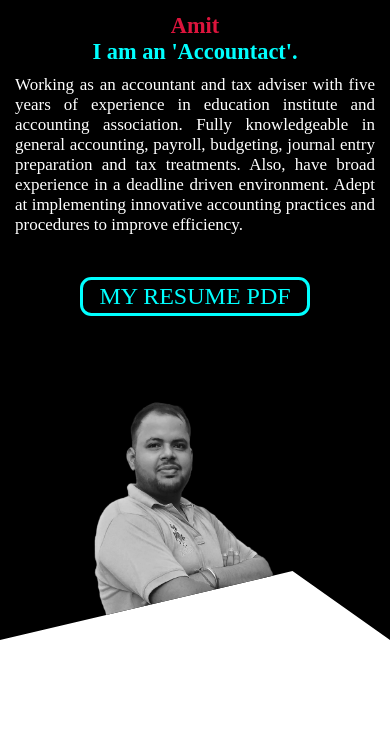
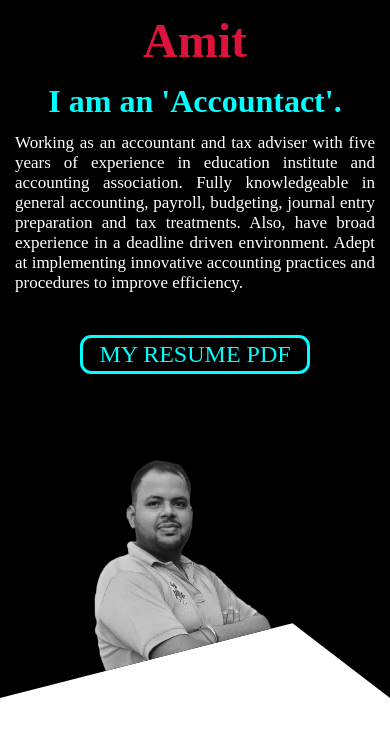
Before and after one commit to amit831992/resume, a plain HTML site: page index.html in a window 390 px wide. Shown: the part 50-786 px from the top of the page. Drawn offline with Linux system fonts and the light colour scheme; a script that the page names is missing.

Commit message:
Add files via upload

```diff
--- a/style.css
+++ b/style.css
@@ -113,7 +113,10 @@ section div.metter button:hover{
 
 }
 section div.metter h1{
-    font-size: 1.4rem;
+    font-size: 3rem;
+}
+section div.metter h1 span{
+    font-size: 2rem;
 }
 section div.metter button{
        padding: .2rem 1rem;
```
